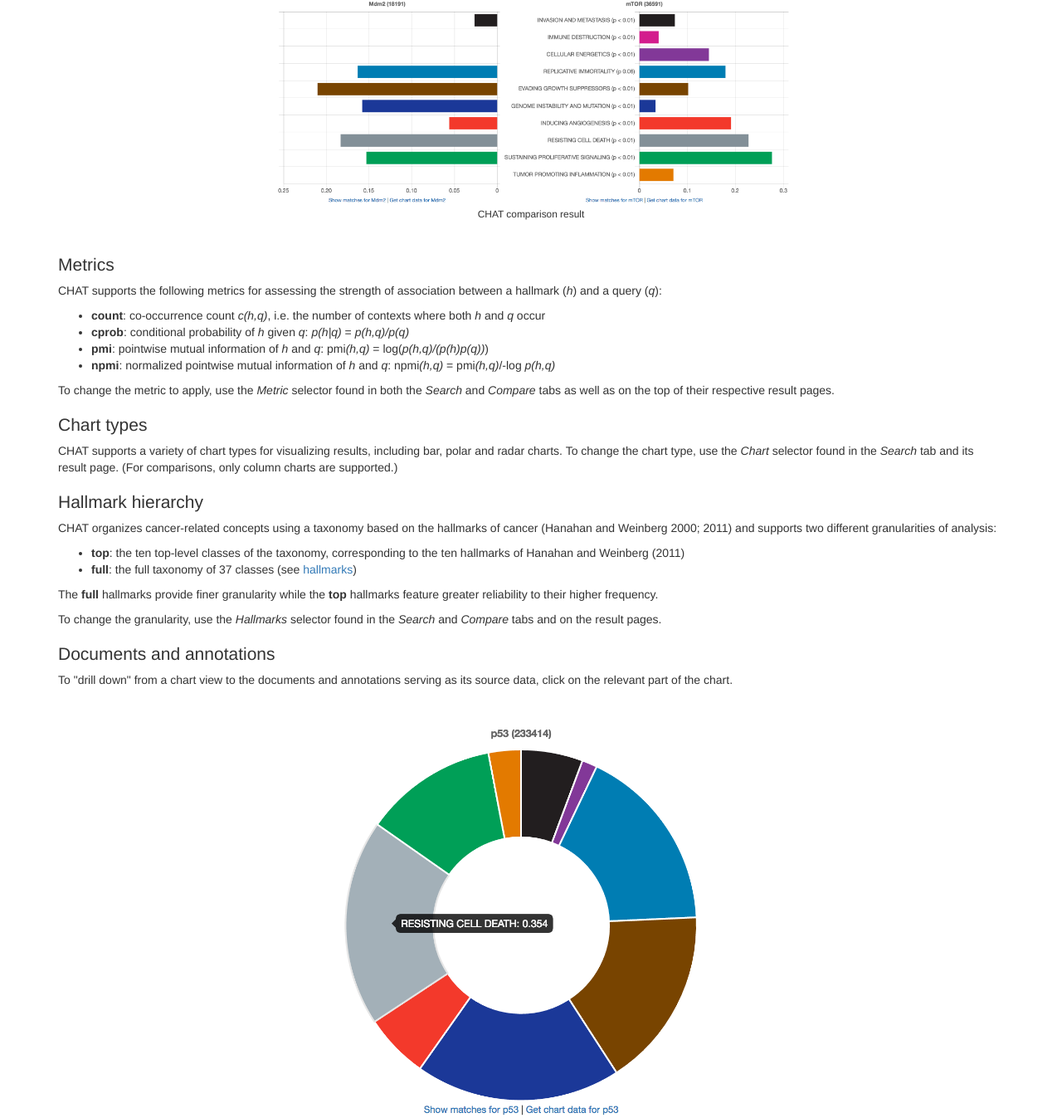
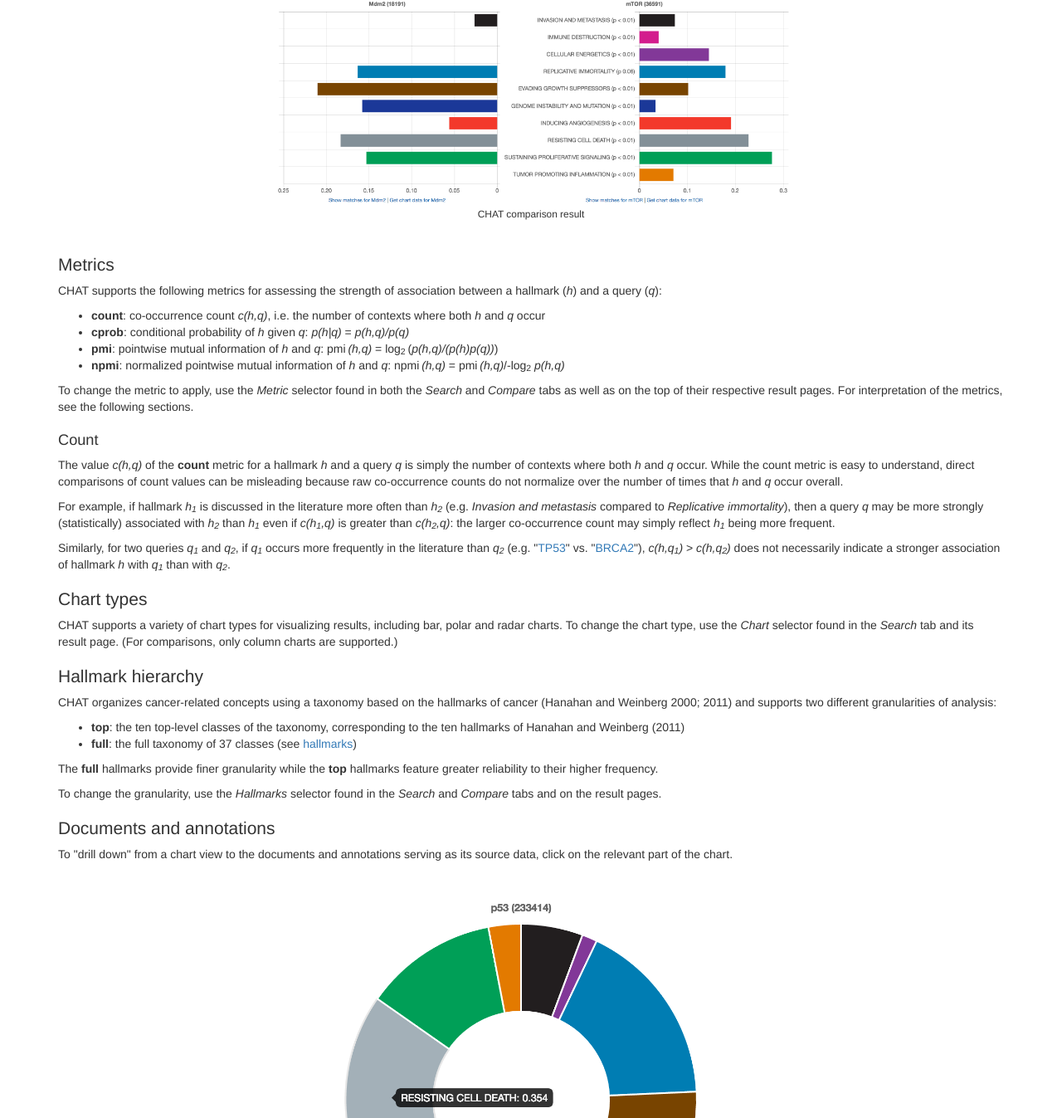
Before and after one commit to cambridgeltl/chat, a Flask app: page /help in a window 1280 px wide. Shown: the part 1628-2975 px from the top of the page at 83% size. Run offline with Flask 2, Linux system fonts and the light colour scheme; parts of the project's set-up code (start-up, migrations or seed data) failed here and were passed over; some libraries are stand-ins or nearby versions.

Commit message:
Explanation for count (#3)

```diff
--- a/chat/templates/help.html
+++ b/chat/templates/help.html
@@ -14,7 +14,7 @@ in the literature based on a text-mining analysis of 26 million PubMed
 abstracts.
 </p>
 
-<h2>Quickstart</h2>
+<h2 id="quickstart">Quickstart</h2>
 
 <p>
 To analyze the association of any term with the hallmarks of cancer,
@@ -37,7 +37,7 @@ of the query term (below "p53") with the various hallmarks of cancer.
   <div class="caption">CHAT query result</div>
 </div>
 
-<h2>Comparison</h2>
+<h2 id="comparison">Comparison</h2>
 
 <p>
 To compare the strength of association between two terms with the
@@ -61,7 +61,7 @@ of the two terms (below "Mdm2" and "mTOR") with the halmarks of cancer.
   <div class="caption">CHAT comparison result</div>
 </div>
 
-<h2>Metrics</h2>
+<h2 id="metrics">Metrics</h2>
 
 <p>
 CHAT supports the following metrics for assessing the strength of
@@ -72,17 +72,51 @@ association between a hallmark (<i>h</i>) and a query (<i>q</i>):
   <li><b>count</b>: co-occurrence count <i>c(h,q)</i>, i.e. the
     number of contexts where both <i>h</i> and <i>q</i> occur</li>
   <li><b>cprob</b>: conditional probability of <i>h</i> given <i>q</i>: <i>p(h|q)</i>&nbsp;=&nbsp;<i>p(h,q)/p(q)</i></li>
-  <li><b>pmi</b>: pointwise mutual information of <i>h</i> and <i>q</i>: pmi<i>(h,q)</i>&nbsp;=&nbsp;log(<i>p(h,q)/(p(h)p(q))</i>)</li>
-  <li><b>npmi</b>: normalized pointwise mutual information of <i>h</i> and <i>q</i>: npmi<i>(h,q)</i>&nbsp;=&nbsp;pmi<i>(h,q)</i>/-log&nbsp;<i>p(h,q)</i></li>
+  <li><b>pmi</b>: pointwise mutual information of <i>h</i> and <i>q</i>: pmi&thinsp;<i>(h,q)</i>&nbsp;=&nbsp;log<sub>2</sub>&thinsp;(<i>p(h,q)/(p(h)p(q))</i>)</li>
+  <li><b>npmi</b>: normalized pointwise mutual information of <i>h</i> and <i>q</i>: npmi&thinsp;<i>(h,q)</i>&nbsp;=&nbsp;pmi&thinsp;<i>(h,q)</i>/-log<sub>2</sub>&nbsp;<i>p(h,q)</i></li>
 </ul>
 
 <p>
 To change the metric to apply, use the <i>Metric</i> selector found
 in both the <i>Search</i> and <i>Compare</i> tabs as well as on the top
-of their respective result pages.
+of their respective result pages. For interpretation of the metrics, see
+the following sections.
 </p>
 
-<h2>Chart types</h2>
+<h3 id="count">Count</h3>
+
+<p>
+The value <i>c(h,q)</i> of the <b>count</b> metric for a hallmark
+<i>h</i> and a query <i>q</i> is simply the number of contexts where
+both <i>h</i> and <i>q</i> occur.  While the count metric is easy to
+understand, direct comparisons of count values can be misleading
+because raw co-occurrence counts do not normalize over the number of
+times that <i>h</i> and <i>q</i> occur overall.
+</p>
+
+<p>
+For example, if hallmark <i>h<sub>1</sub></i> is discussed in the
+literature more often than <i>h<sub>2</sub></i> (e.g. <i>Invasion and
+metastasis</i> compared to <i>Replicative immortality</i>), then a
+query <i>q</i> may be more strongly (statistically) associated with
+<i>h<sub>2</sub></i> than <i>h<sub>1</sub></i> even if
+<i>c(h<sub>1</sub>,q)</i> is greater than <i>c(h<sub>2</sub>,q)</i>:
+the larger co-occurrence count may simply reflect <i>h<sub>1</sub></i>
+being more frequent.
+</p>
+
+<p>
+Similarly, for two queries <i>q<sub>1</sub></i>
+and <i>q<sub>2</sub></i>, if <i>q<sub>1</sub></i> occurs more
+frequently in the literature than <i>q<sub>2</sub></i> (e.g.
+"<a href="http://pubmed.com/?term=TP53">TP53</a>" vs.
+"<a href="http://pubmed.com/?term=BRCA2">BRCA2</a>"),
+<i>c(h,q<sub>1</sub>)</i> &gt; <i>c(h,q<sub>2</sub>)</i> does not
+necessarily indicate a stronger association of hallmark <i>h</i>
+with <i>q<sub>1</sub></i> than with <i>q<sub>2</sub></i>.
+</p>
+
+<h2 id="chart-types">Chart types</h2>
 
 <p>
 CHAT supports a variety of chart types for visualizing results, including
@@ -91,7 +125,7 @@ bar, polar and radar charts. To change the chart type, use the
 (For comparisons, only column charts are supported.)
 </p>
 
-<h2>Hallmark hierarchy</h2>
+<h2 id="hallmark-hierarchy">Hallmark hierarchy</h2>
 
 <p>
 CHAT organizes cancer-related concepts using a taxonomy based on
@@ -114,7 +148,7 @@ To change the granularity, use the <i>Hallmarks</i> selector found in
 the <i>Search</i> and <i>Compare</i> tabs and on the result pages.
 </p>
 
-<h2>Documents and annotations</h2>
+<h2 id="documents-and-annotations">Documents and annotations</h2>
 
 <p>
 To "drill down" from a chart view to the documents and annotations
```
